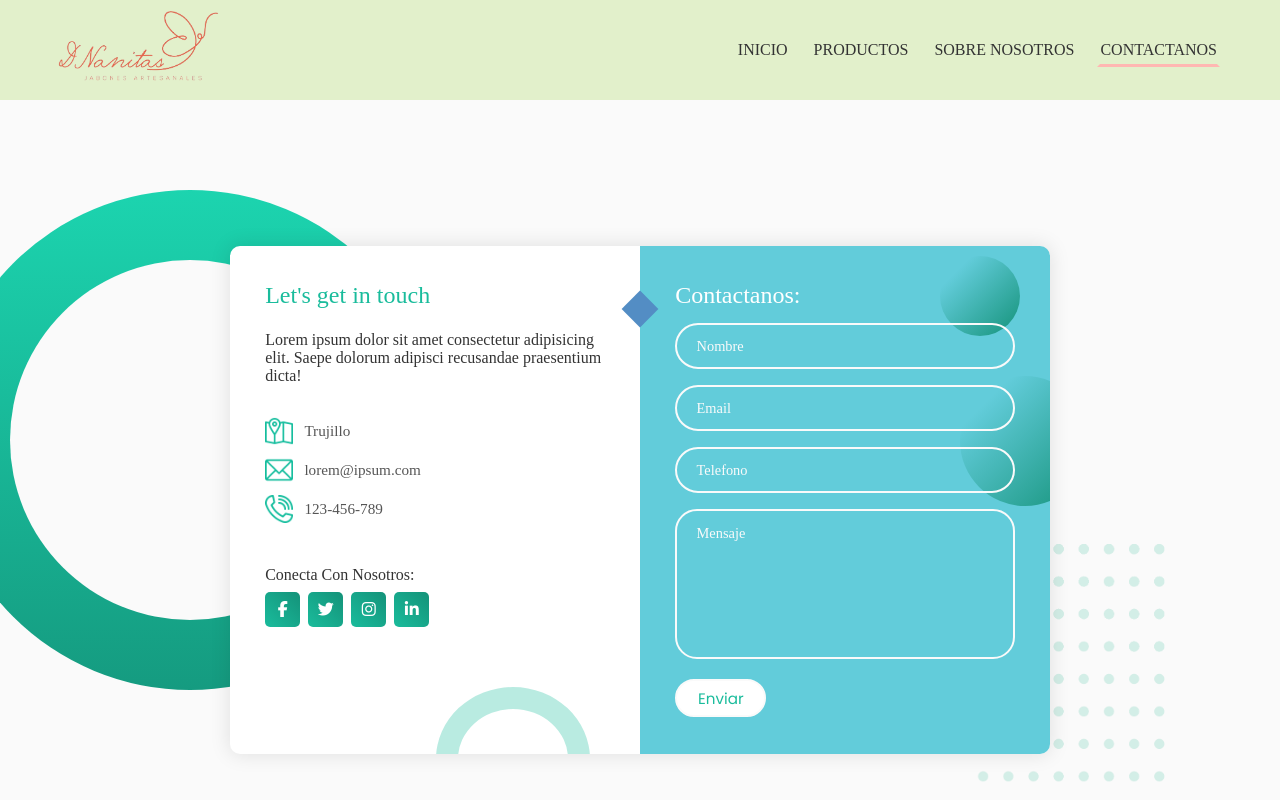
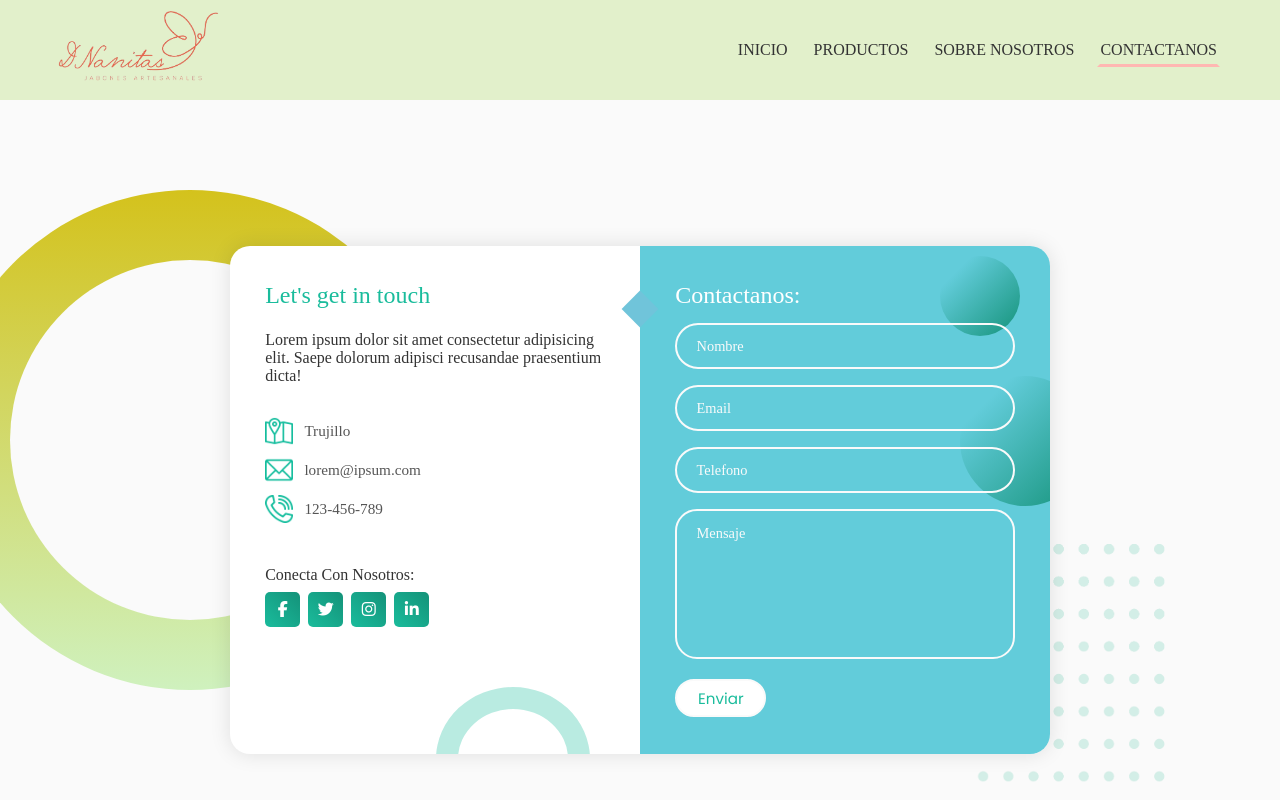
Before and after one commit to YisusCode06/web-lsvr, a Vue app in the folder frontend/: page /contact in a window 1280 px wide. Shown: the top 800 px of the page. Built offline with nearby package versions, Linux system fonts and the light colour scheme; a web font is replaced by a local one.

Commit message:
Mejoras css

```diff
--- a/frontend/src/components/contact/Contact.css
+++ b/frontend/src/components/contact/Contact.css
@@ -28,7 +28,7 @@ textarea {
   width: 100%;
   max-width: 820px;
   background-color: #fff;
-  border-radius: 10px;
+  border-radius: 20px;
   box-shadow: 0 0 20px 1px rgba(0, 0, 0, 0.1);
   z-index: 1000;
   overflow: hidden;
@@ -66,7 +66,7 @@ textarea {
   position: absolute;
   width: 26px;
   height: 26px;
-  background-color: #538dc4;
+  background-color: #70c4da;
   transform: rotate(45deg);
   top: 50px;
   left: -13px;
@@ -172,7 +172,7 @@ textarea.input {
   opacity: 0;
   transition: 0.3s;
   height: 5px;
-  background-color: #1abc9c;
+  background-color: #62ccda;
   top: 50%;
   transform: translateY(-50%);
 }
@@ -271,7 +271,7 @@ textarea.input {
   width: 500px;
   height: 500px;
   border-radius: 50%;
-  background: linear-gradient(to bottom, #1cd4af, #159b80);
+  background: linear-gradient(to bottom, #d4c21c, #cff1be);
   bottom: 50%;
   right: 50%;
   transform: translate(-40%, 38%);
--- a/frontend/src/components/navbar/NavBar.css
+++ b/frontend/src/components/navbar/NavBar.css
@@ -74,7 +74,7 @@ header nav ul li a.active {
         border-radius: 0px 0px 25px 25px;
         padding: 30px;
         transition: 0.3s;
-        z-index: 5;
+        z-index: 1005;
         border-top: dashed 5px var(--color-background-secondary);
         /* solo para sobreencimar el menu */
     }
```
